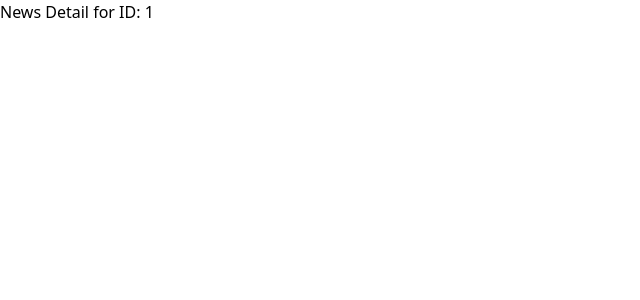
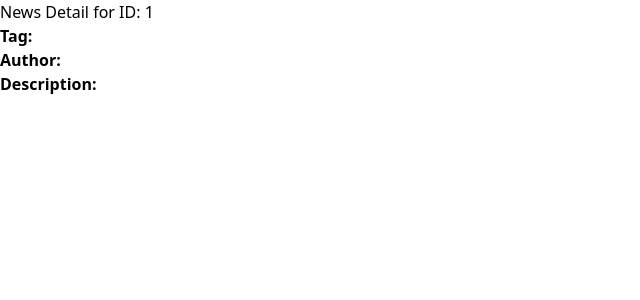
Before and after one commit to muhammad-hamza-liaqat/multi-page-application, a React (Vite) app: page /news/1 in a window 1280 px wide. Shown: the top 300 px of the page, without its empty margins (0-640 px from the left). Built offline with nearby package versions, Linux system fonts and the light colour scheme.

Commit message:
dynamic routing

```diff
--- a/src/components/News/AllNews.jsx
+++ b/src/components/News/AllNews.jsx
@@ -19,7 +19,9 @@ const bull = (
 export default function AllNews({ tag, title, author, text, id }) {
     const navigation = useNavigate()
     const handleClick = () => {
-        navigation(`/news/${id}`)
+        navigation(`/news/${id}`, {
+            state: { id, tag, title, author, text }
+        })
     }
     return (
         <>
--- a/src/components/News/NewsDetails.jsx
+++ b/src/components/News/NewsDetails.jsx
@@ -1,12 +1,21 @@
 import React from 'react';
-import { useParams } from 'react-router-dom';
+import { useLocation, useParams } from 'react-router-dom';
 
 export default function NewsDetail() {
     const { newsId } = useParams();
+    const location = useLocation();
+    const { tag, title, author, text } = location.state || {};
+
+
 
     return (
         <div>
             <h1>News Detail for ID: {newsId}</h1>
+            <h2>{title}</h2>
+            <p><strong>Tag:</strong> {tag}</p>
+            <p><strong>Author:</strong> {author}</p>
+            <p><strong>Description:</strong> {text}</p>
+
         </div>
     );
 }
```
